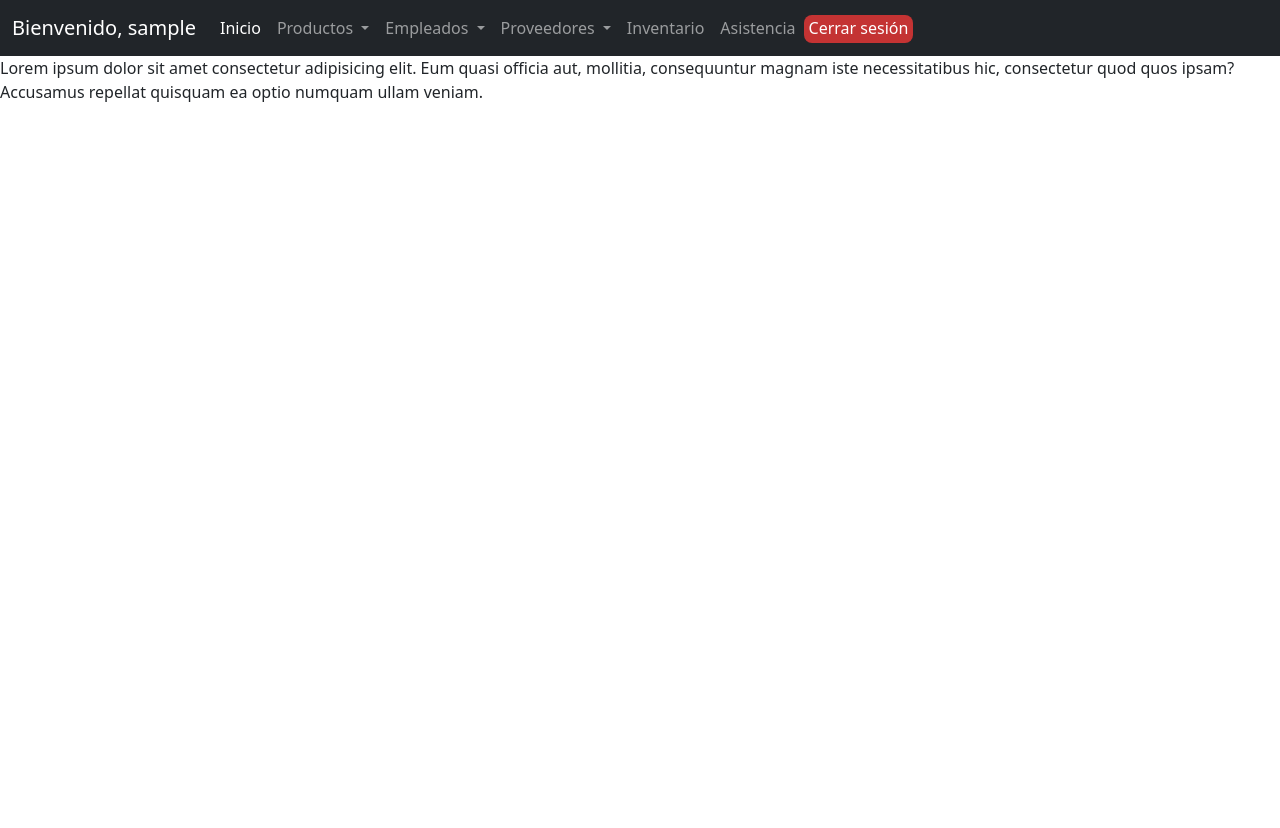
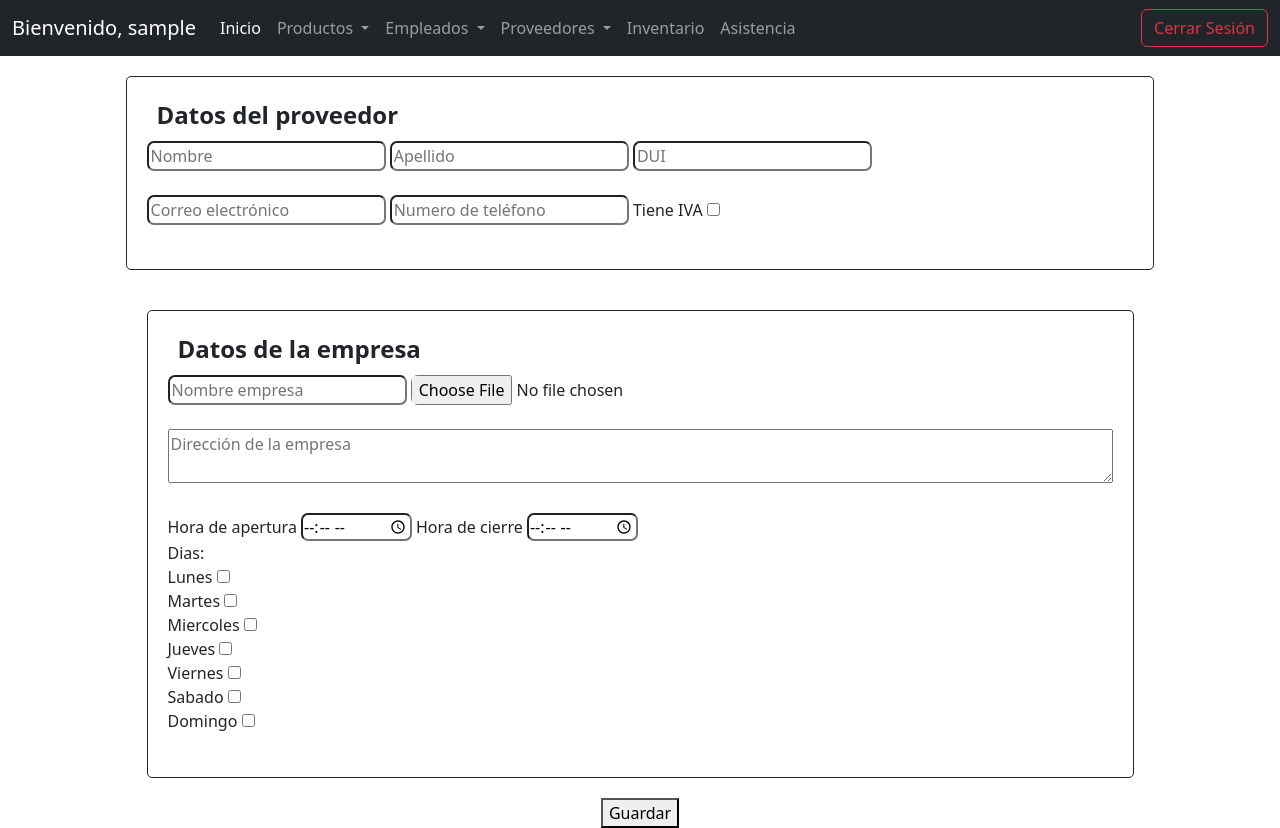
Before and after one commit to Landaverde-04/Sistema-Donde-Roger, a Django app: page /Proveedor/registrar_proveedor/ in a window 1280 px wide. Before the commit the page ends 102 px from the top, so only its background shows below. Run offline with Django 5.2, Linux system fonts and the light colour scheme; the visitor is signed in with stand-in values (Sample User, id 1).

Commit message:
Paleta de colores sistema y html registrar proveerdor

```diff
--- a/Gestion_Proveedores/templates/registrar_proveedor.html
+++ b/Gestion_Proveedores/templates/registrar_proveedor.html
@@ -1,15 +1,56 @@
 <!DOCTYPE html>
 <html lang="en">
 {% extends 'navegacion.html' %}
-
+{% load static %}
 {% block content %}
 <head>
     <meta charset="UTF-8">
     <meta name="viewport" content="width=device-width, initial-scale=1.0">
+    <link rel="stylesheet" href="{% static 'css/registrar_proveedor.css' %}">
+
+
     <title>Registro de proveedor</title>
 </head>
 <body>
-    <p>Lorem ipsum dolor sit amet consectetur adipisicing elit. Eum quasi officia aut, mollitia, consequuntur magnam iste necessitatibus hic, consectetur quod quos ipsam? Accusamus repellat quisquam ea optio numquam ullam veniam.</p>
+    <form method="POST">
+        {% csrf_token %}
+        <fieldset>
+            <legend>Datos del proveedor</legend>
+        <input type="text" name="nombre_proveedor" placeholder="Nombre" required>
+        <input type="text" name="apellido_proveedor" placeholder="Apellido" required>
+        <input type="text" name="dui_proveedor" placeholder="DUI" required><br><br>
+        <input type="text" name="correo_proveedor" placeholder="Correo electrónico" required>
+        <input type="text" name="numero_proveedor" placeholder="Numero de teléfono" required>
+        <label>Tiene IVA</label>
+        <input type="checkbox" name="iva_proveedor"><br><br>
+        </fieldset>
+        <fieldset>
+            <legend>Datos de la empresa</legend>
+            <input type="text" name="nombre_empresa" placeholder="Nombre empresa" required>
+            <input type="file" name="foto_empresa"><br><br>
+            <textarea name="direccion_empresa" id="direccion_empresa" placeholder="Dirección de la empresa" rows="2" cols="100"></textarea><br><br>
+            <label>Hora de apertura</label>
+            <input type="time" name="hora_apertura">
+            <label>Hora de cierre</label>
+            <input type="time" name="hora_cierre"><br>
+            <label>Dias:</label><br>
+            <label>Lunes</label>
+            <input type="checkbox" name="check_lunes"><br>
+            <label>Martes</label>
+            <input type="checkbox" name="check_martes"><br>
+            <label>Miercoles</label>
+            <input type="checkbox" name="check_miercoles"><br>
+            <label>Jueves</label>
+            <input type="checkbox" name="check_jueves"><br>
+            <label>Viernes</label>
+            <input type="checkbox" name="check_viernes"><br>
+            <label>Sabado</label>
+            <input type="checkbox" name="check_sabado"><br>
+            <label>Domingo</label>
+            <input type="checkbox" name="check_domingo"><br><br>
+        </fieldset>
+        <button type="submit" class="btn_guardar">Guardar</button>
+    </form>
 </body>
 </html>
 
--- a/static/CSS/base.css
+++ b/static/CSS/base.css
@@ -1,15 +1,8 @@
 .cerrar_sesion{
-    color: white;
-    background-color: rgb(196, 51, 51);
-    border-radius: 8px;
-    padding: 4px 5px;
-    padding-top: 2px;
-    text-decoration: none;
-    text-align: center;
-    cursor: pointer;
+    list-style: none;
 }
-
 .nav-item1{
     display: list-item;
     margin-top: 8px;
+    margin-left: auto;
 }
--- /dev/null
+++ b/static/CSS/registrar_proveedor.css
@@ -0,0 +1,26 @@
+fieldset{
+    border: 1px solid;
+    border-radius: 5px;
+    margin: 20px auto;
+    padding: 20px;
+}
+
+form{
+    display: flex;
+    flex-direction: column;
+    align-items: center;
+}
+
+legend{
+
+    padding: 0 10px;
+    font-weight: bold;
+}
+
+input{
+    border-radius: 7px;
+}
+
+.btn_guardar{
+    margin:0px 50px ;
+}
--- a/templates/navegacion.html
+++ b/templates/navegacion.html
@@ -5,7 +5,7 @@
     <meta charset="UTF-8">
 
     <link rel="stylesheet" href="https://cdn.jsdelivr.net/npm/bootstrap@5.3.0/dist/css/bootstrap.min.css">
-    <link rel="stylesheet" href="{% static 'CSS/base.css' %}">
+    <link rel="stylesheet" href="{% static 'css/base.css' %}">
     </head>
 <body>
 
@@ -18,7 +18,7 @@
       <span class="navbar-toggler-icon"></span>
     </button>
     <div class="collapse navbar-collapse" id="navbarNav">
-      <ul class="navbar-nav">
+      <ul class="navbar-nav me-auto">
         <li class="nav-item">
           <a class="nav-link active" aria-current="page" href="/">Inicio</a>
         </li>
@@ -55,11 +55,9 @@
         </li><li class="nav-item">
           <a class="nav-link" href="#">Asistencia</a>
         </li>
-        <li class="nav-item1">
-         <a  class="cerrar_sesion" href="{% url 'logout' %}">Cerrar sesión</a>
-        </li>
-      </ul>
-    </div>
+        </ul>
+        <a href="{% url 'logout' %}" class="btn btn-outline-danger">Cerrar Sesión</a>
+        </div>
   </div>
 </nav>
 
```
Also changed, not shown: Gestion_productos/migrations/0001_initial.py (added).
